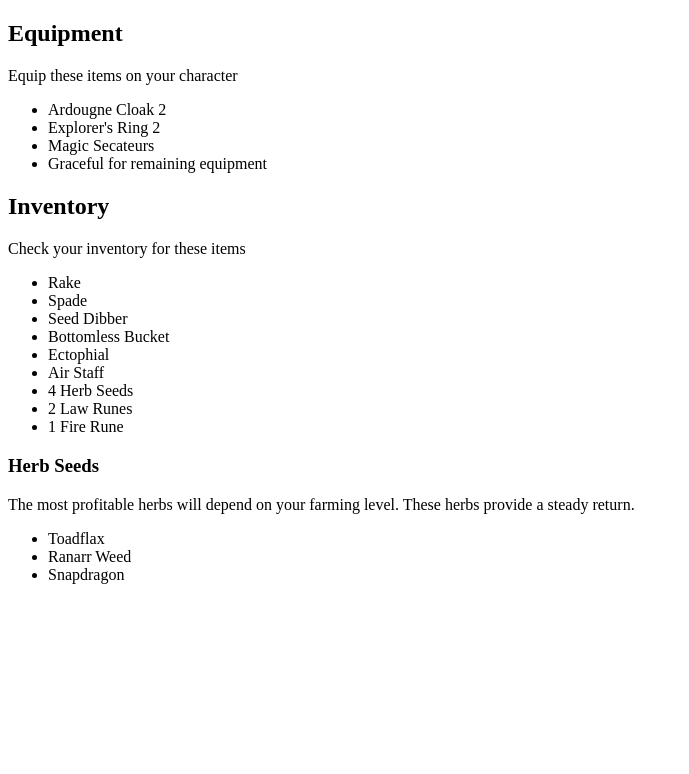
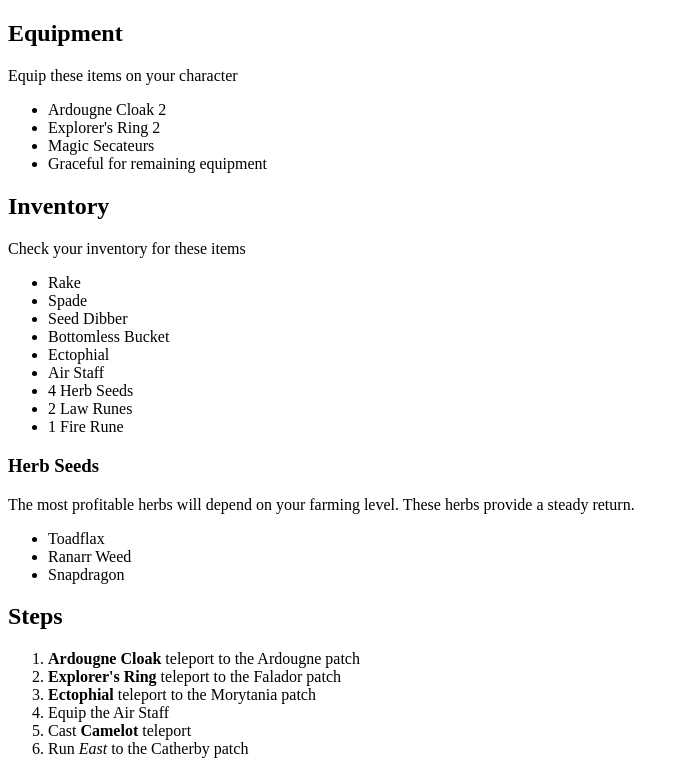
Before and after one commit to nurriol2/farmbuddy, a plain HTML site: page farmruns/herb.html in a window 1280 px wide. Shown: the part 346-1120 px from the top of the page, without its empty margins (0-689 px from the left). Before the commit the page ends 946 px from the top, so only its background shows below. Drawn offline with Linux system fonts and the light colour scheme.

Commit message:
Add full herb run

```diff
--- a/farmruns/herb.html
+++ b/farmruns/herb.html
@@ -43,6 +43,15 @@
                     <li>Toadflax</li>
                     <li>Ranarr Weed</li>
                     <li>Snapdragon</li>
-                <ul>
+                </ul>
+        <h2>Steps</h2>
+            <ol>
+                <li><strong>Ardougne Cloak</strong> teleport to the Ardougne patch</li>
+                <li><strong>Explorer's Ring</strong> teleport to the Falador patch</li>
+                <li><strong>Ectophial</strong> teleport to the Morytania patch</li>
+                <li>Equip the Air Staff</li>
+                <li>Cast <strong>Camelot</strong> teleport</li>
+                <li>Run <em>East</em> to the Catherby patch</li>
+            </ol>
     </body>
 </html>
```
